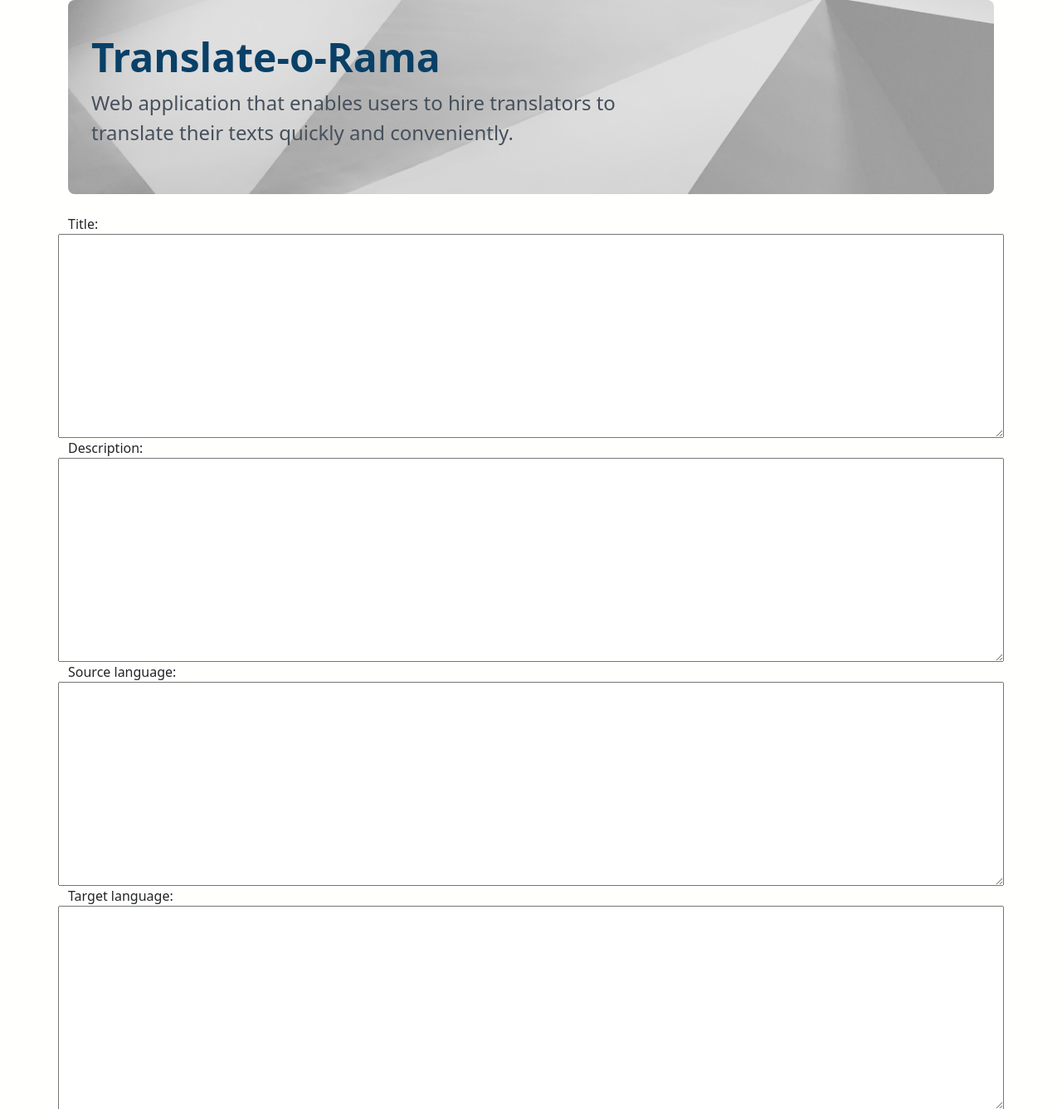
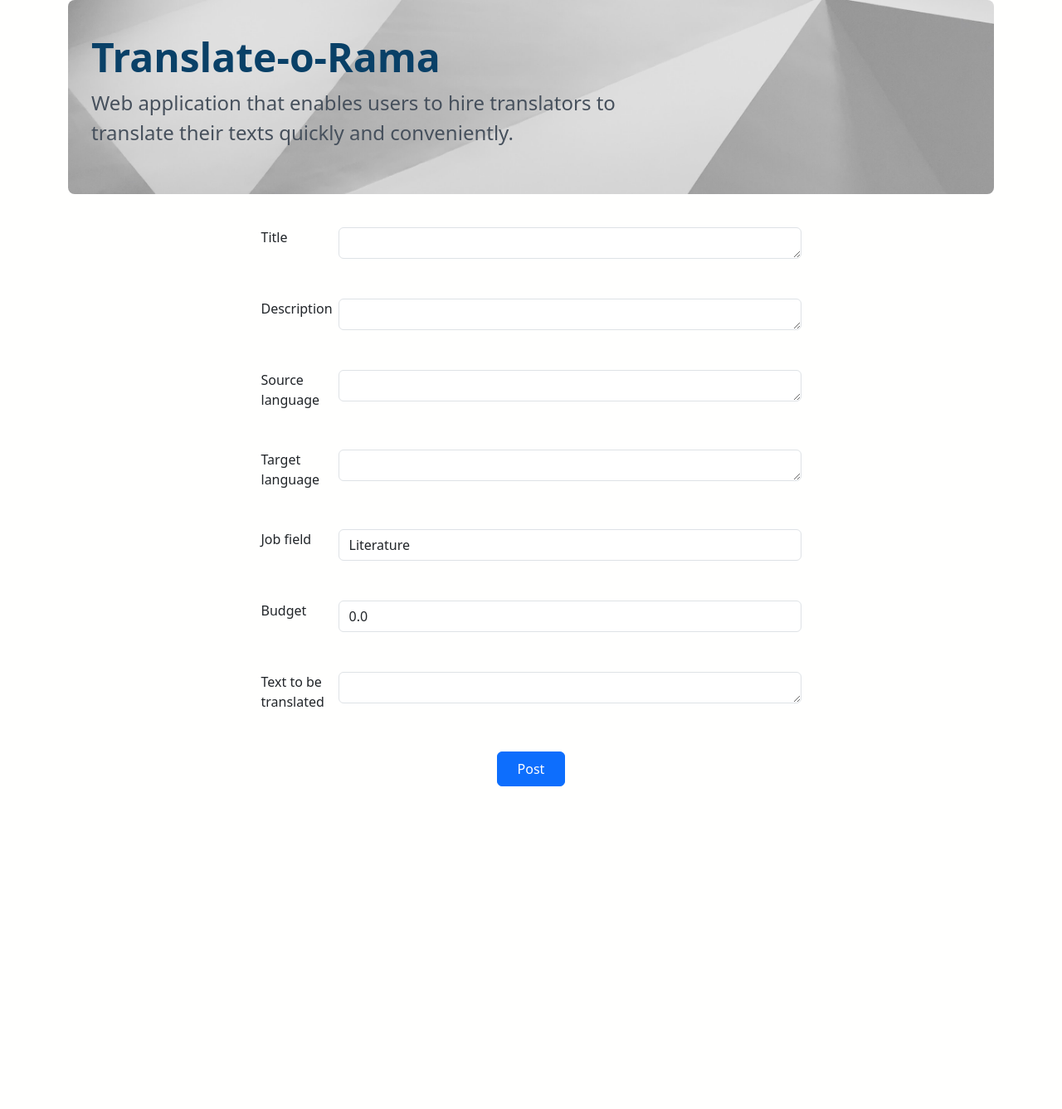
Before and after one commit to lukakuterovac/translate-o-rama, a Django app: page /post_job in a window 1280 px wide. Shown: the part 75-1412 px from the top of the page at 83% size. After the commit the page ends 1023 px from the top, so only its background shows below. Run offline with Django 4.2, Linux system fonts and the light colour scheme; some libraries are stand-ins or nearby versions.

Commit message:
Visually improve post_job.html

```diff
--- a/translationsite/app/templates/app/post_job.html
+++ b/translationsite/app/templates/app/post_job.html
@@ -1,10 +1,64 @@
 {% extends 'app/base.html' %}
+{% load widget_tweaks %}
+
 {% block content %}
     <form action="{% url 'app:post_job' %}" method="post">
         {% csrf_token %}
-        <div class="row">
-            {{ form }}
-        </div>
-        <input type="submit" value="Post">
+
+            <div class='form-group mt-3 mb-5 d-flex justify-content-center'>
+                <label class='control-label col-md-1 col-md-offset-2'>Title</label>
+                <div class='col-md-6'>
+                    {% render_field form.title   class='form-control' rows="1" cols="1" type='text' %}
+                </div>
+            </div>
+
+            <div class='form-group mt-3 mb-5 d-flex justify-content-center'>
+                <label class='control-label col-md-1 col-md-offset-2'>Description</label>
+                <div class='col-md-6'>
+                    {% render_field form.description  class='form-control' rows="1" cols="1" type='text' %}
+                </div>
+            </div>
+
+            <div class='form-group mt-3 mb-5 d-flex justify-content-center'>
+                <label class='control-label col-md-1 col-md-offset-2'>Source language</label>
+                <div class='col-md-6'>
+                    {% render_field form.source_language  class='form-control' rows="1" cols="1" type='text' %}
+                </div>
+            </div>
+
+            <div class='form-group mt-3 mb-5 d-flex justify-content-center'>
+                <label class='control-label col-md-1 col-md-offset-2'>Target language</label>
+                <div class='col-md-6'>
+                    {% render_field form.target_language  class='form-control' rows="1" cols="1" type='text' %}
+                </div>
+            </div>
+
+            <div class='form-group mt-3 mb-5 d-flex justify-content-center'>
+                <label class='control-label  col-md-1 col-md-offset-2'>Job field</label>
+                <div class='col-md-6'>
+                    {% render_field form.job_field  class='form-control' rows="1" cols="1" type='CharField' %}
+                </div>
+            </div>
+
+            <div class='form-group mt-3 mb-5 d-flex justify-content-center'>
+                <label class='control-label  col-md-1 col-md-offset-2'>Budget</label>
+                <div class='col-md-6'>
+                    {% render_field form.budget class='form-control' rows="1" cols="1" type='text' %}
+                </div>
+            </div>
+
+            <div class='form-group mt-3 mb-5 d-flex justify-content-center'>
+                <label class='control-label col-md-1 col-md-offset-2'>Text to be translated</label>
+                <div class='col-md-6'>
+                    {% render_field form.text  class='form-control' rows="1" cols="1" type='text' %}
+                </div>
+            </div>
+
+
+            <div class="row mt-4 text-center">
+                <div clss="col-md-8 ms-2">
+                    <input type="submit" value="Post" class="btn btn-primary px-4 py-2">
+                </div>
+            </div>
     </form>
 {% endblock content %}
```
